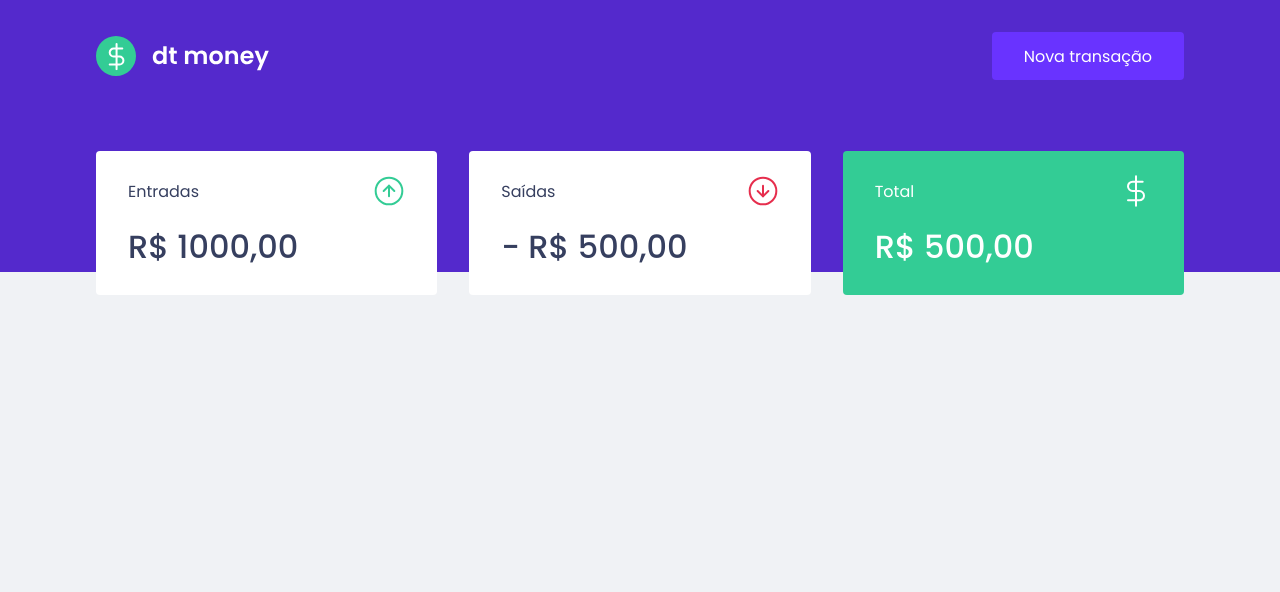
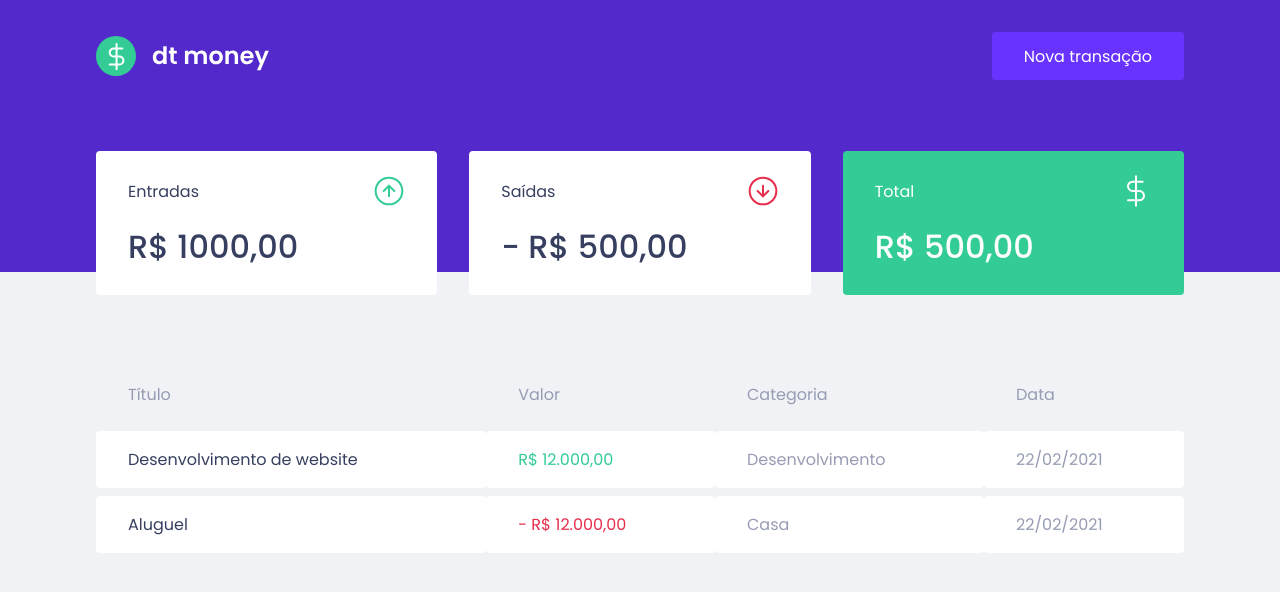
Before and after one commit to gaiotto1/dtMoney, a React (Create React App) app: page / in a window 1280 px wide. Shown: the top 592 px of the page. Built offline with nearby package versions, Linux system fonts and the light colour scheme.

Commit message:
Componente TransactionTable

```diff
--- a/src/components/Dashboard/index.tsx
+++ b/src/components/Dashboard/index.tsx
@@ -1,4 +1,5 @@
 import { Summary } from '../Summary'
+import { TransactionsTable } from '../TransactionsTable'
 
 import { Container } from './styles'
 
@@ -6,6 +7,7 @@
   return (
     <Container>
       <Summary />
+      <TransactionsTable />
     </Container>
   )
 }
--- /dev/null
+++ b/src/components/TransactionsTable/index.tsx
@@ -0,0 +1,33 @@
+import { Container } from './styles'
+
+export function TransactionsTable() {
+  return (
+    <Container>
+      <table>
+        <thead>
+          <tr>
+            <th>Título</th>
+            <th>Valor</th>
+            <th>Categoria</th>
+            <th>Data</th>
+          </tr>
+        </thead>
+
+        <tbody>
+          <tr>
+            <td>Desenvolvimento de website</td>
+            <td className="deposit">R$ 12.000,00</td>
+            <td>Desenvolvimento</td>
+            <td>22/02/2021</td>
+          </tr>
+          <tr>
+            <td>Aluguel</td>
+            <td className="withdraw">- R$ 12.000,00</td>
+            <td>Casa</td>
+            <td>22/02/2021</td>
+          </tr>
+        </tbody>
+      </table>
+    </Container>
+  )
+}
--- /dev/null
+++ b/src/components/TransactionsTable/styles.ts
@@ -0,0 +1,38 @@
+import styled from "styled-components";
+
+export const Container = styled.div`
+  margin-top: 4rem;
+
+  table {
+    width: 100%;
+    border-spacing: 0 0.5rem;
+
+    th {
+      color: var(--text-body);
+      font-weight: 400;
+      padding: 1rem 2rem;
+      text-align: left;
+      line-height: 1.5rem;
+    }
+
+    td {
+      padding: 1rem 2rem;
+      border: 0;
+      background: var(--shape);
+      color: var(--text-body);
+      border-radius: 0.25rem;
+
+      &:first-child {
+        color: var(--text-title);
+      }
+
+      &.deposit {
+        color: var(--green);
+      }
+
+      &.withdraw {
+        color: var(--red);
+      }
+    }
+  }
+`
```
Also changed, not shown: src/components/Dashboard/styles.ts (renamed from src/components/Dashboard/styles.js), src/components/Header/styles.ts (renamed from src/components/Header/styles.js).
